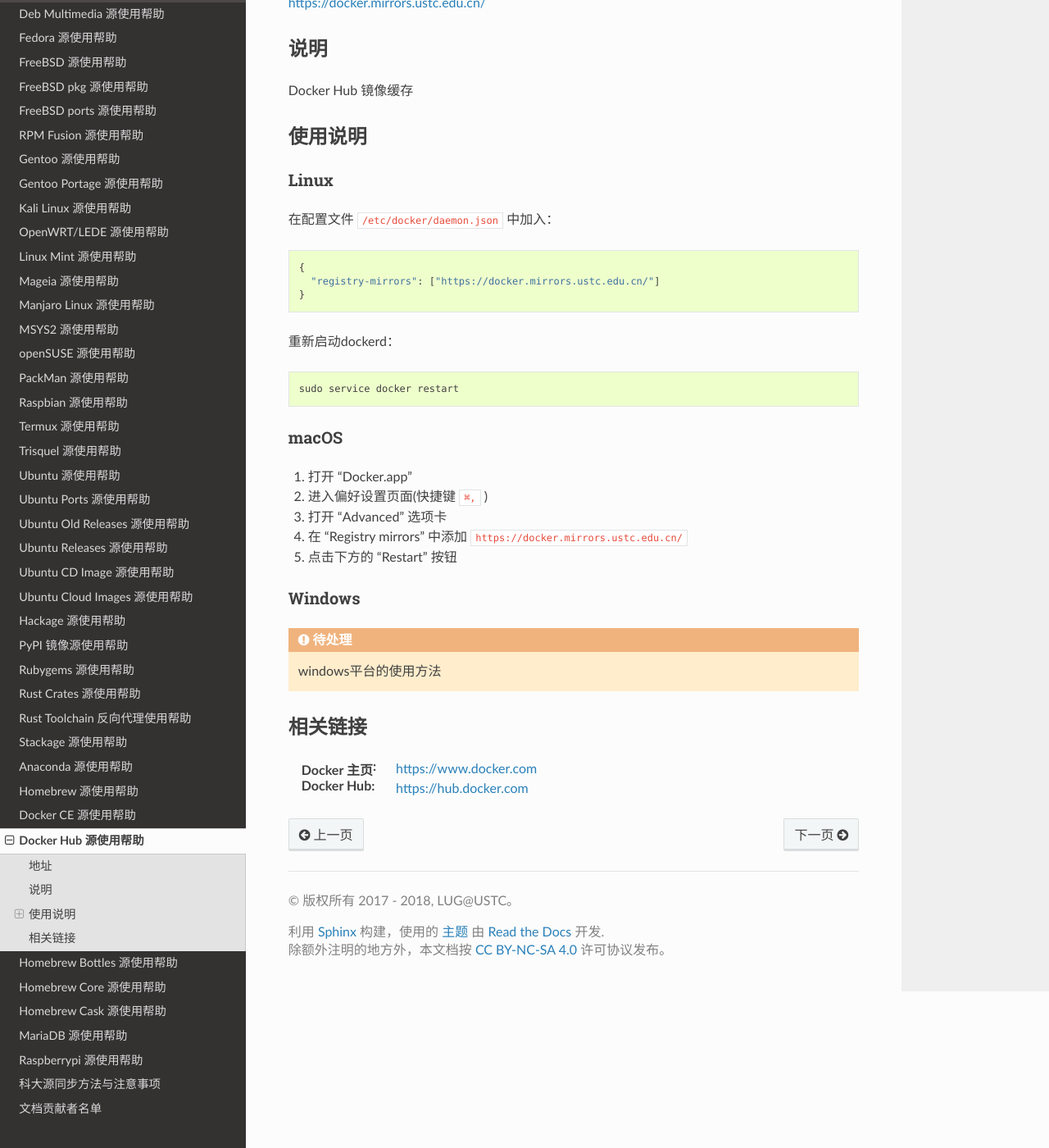
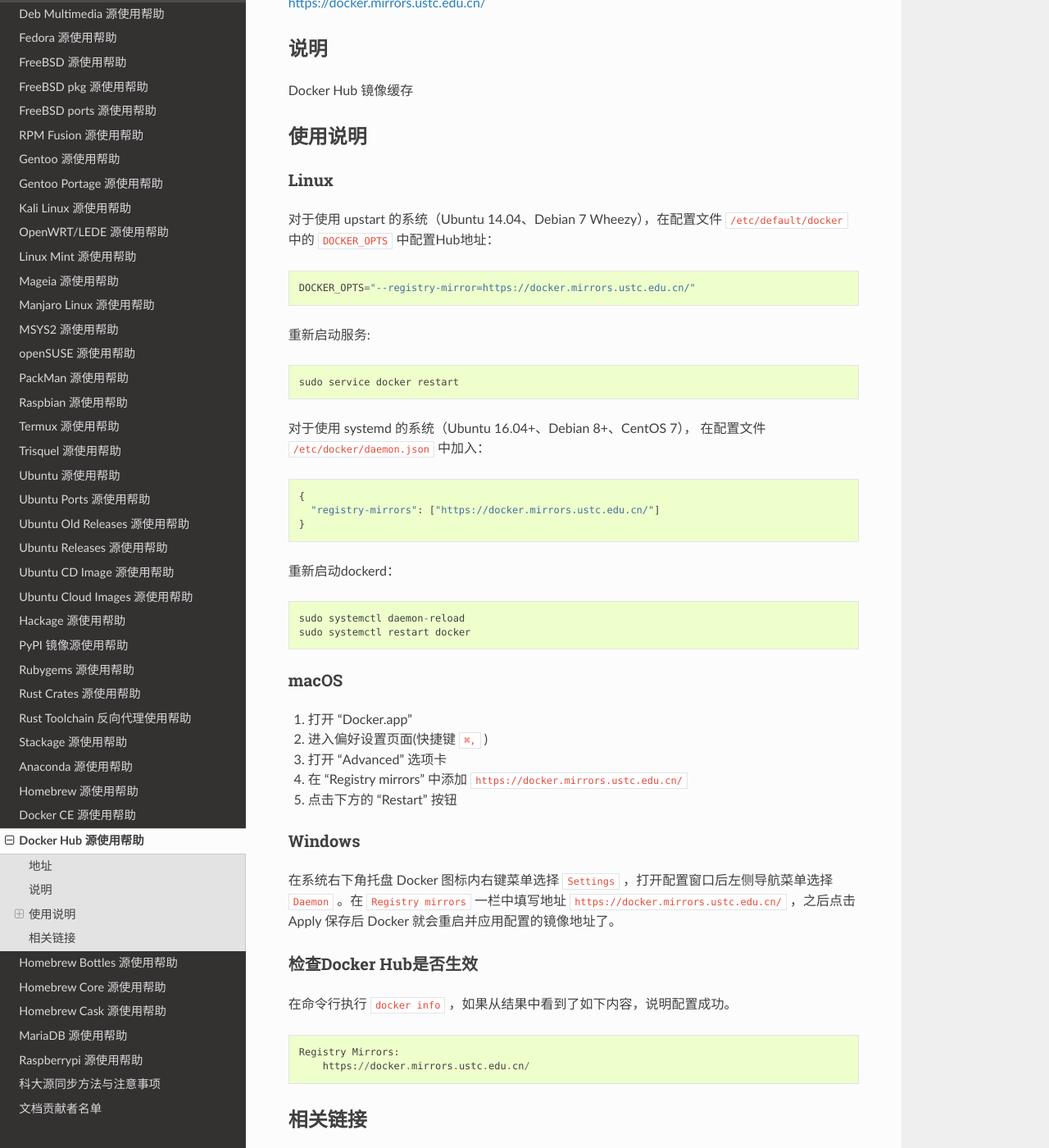
Before and after one commit to ustclug/mirrorhelp, a Sphinx documentation site: the page built from source/dockerhub.rst, in a window 1280 px wide and 1400 px high, scrolled down 235 px. Shown: the whole window at 82% size. Built offline with Sphinx 7.4.7 and the Read the Docs theme 2.0.0, drawn with Linux system fonts in a browser that asks for light colours; pages that are not in the unit, such as notebooks, are missing from menus.

Commit message:
dockerhub: update linux configuration

```diff
--- a/source/dockerhub.rst
+++ b/source/dockerhub.rst
@@ -18,7 +18,19 @@
 Linux
 -----
 
-在配置文件 ``/etc/docker/daemon.json`` 中加入：
+对于使用 upstart 的系统（Ubuntu 14.04、Debian 7 Wheezy），在配置文件 ``/etc/default/docker`` 中的 ``DOCKER_OPTS`` 中配置Hub地址：
+
+::
+
+    DOCKER_OPTS="--registry-mirror=https://docker.mirrors.ustc.edu.cn/"
+
+重新启动服务:
+
+::
+
+    sudo service docker restart
+
+对于使用 systemd 的系统（Ubuntu 16.04+、Debian 8+、CentOS 7）， 在配置文件 ``/etc/docker/daemon.json`` 中加入：
 
 ::
 
@@ -30,7 +42,8 @@
 
 ::
 
-  sudo service docker restart
+  sudo systemctl daemon-reload
+  sudo systemctl restart docker
 
 macOS
 -----
@@ -44,8 +57,17 @@
 Windows
 -------
 
-.. todo:: windows平台的使用方法
+在系统右下角托盘 Docker 图标内右键菜单选择 ``Settings`` ，打开配置窗口后左侧导航菜单选择 ``Daemon`` 。在 ``Registry mirrors`` 一栏中填写地址 ``https://docker.mirrors.ustc.edu.cn/`` ，之后点击 Apply 保存后 Docker 就会重启并应用配置的镜像地址了。
 
+检查Docker Hub是否生效
+-------
+
+在命令行执行 ``docker info`` ，如果从结果中看到了如下内容，说明配置成功。
+
+::
+
+    Registry Mirrors:
+        https://docker.mirrors.ustc.edu.cn/
 相关链接
 ========
 
```
